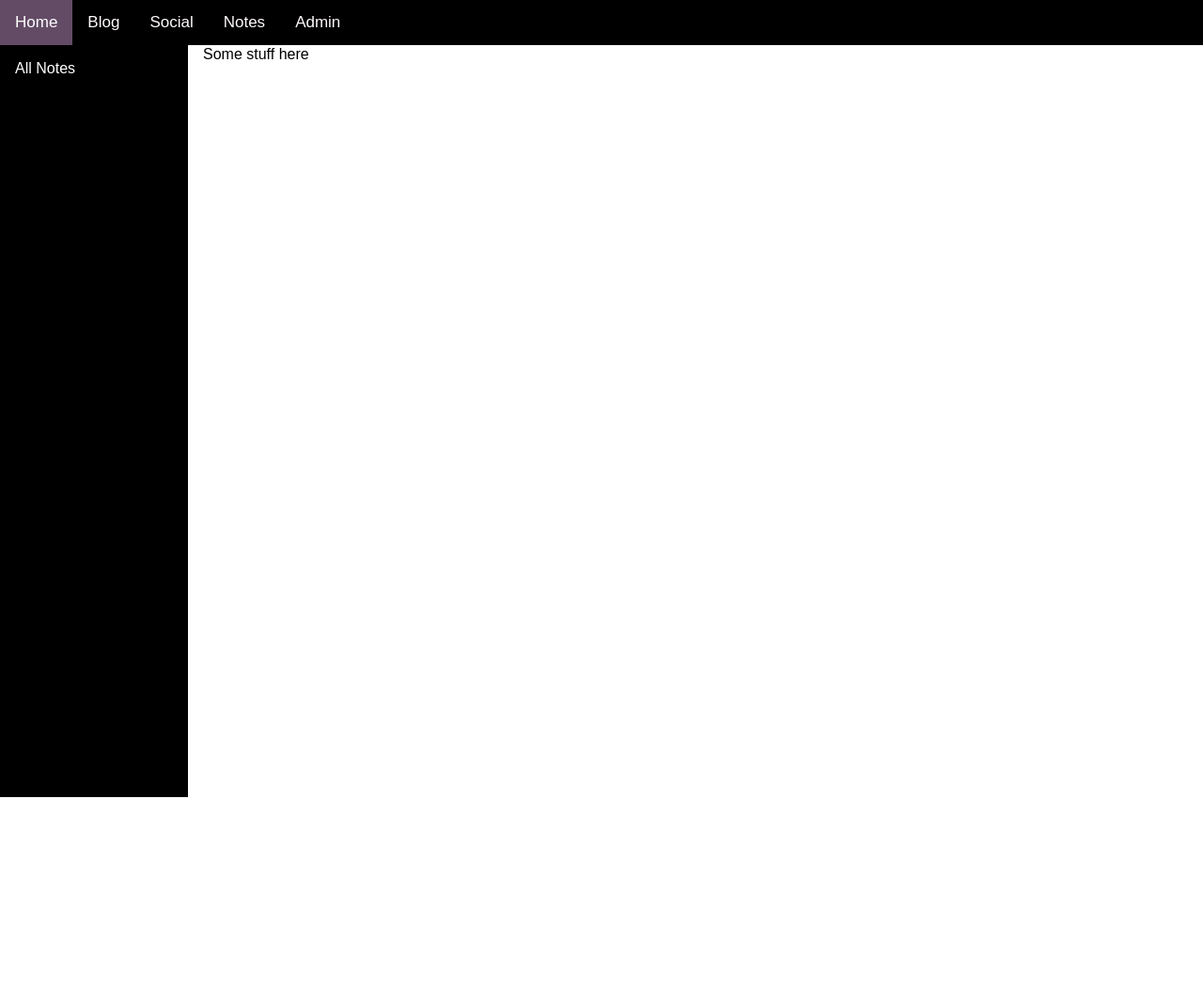
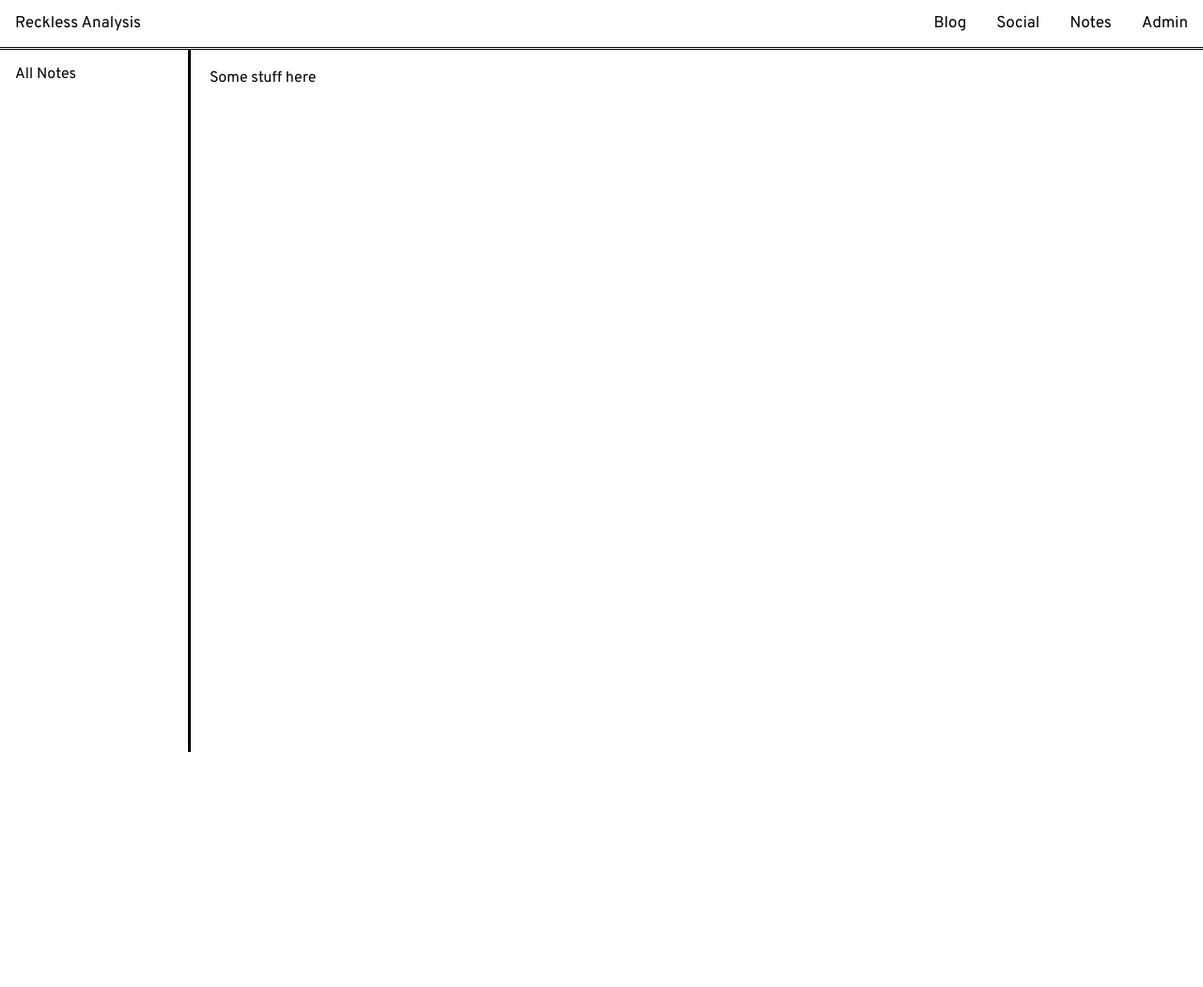
Before and after one commit to natewillis/reckless-project, a Django app: template reckless/notes/templates/notes/base.html in a window 1280 px wide. Shown: the whole page at 94% size. After the commit the page ends 800 px from the top, so only its background shows below. Run offline with Django 4.2, Linux system fonts and the light colour scheme; the template is opened without the code that fills it, so the values that code supplies are empty.

Commit message:
layout and css changes

```diff
--- a/reckless/common/static/common/base.css
+++ b/reckless/common/static/common/base.css
@@ -8,59 +8,58 @@ fefde9 - ivory
 
 
 /* base template css */
+html, body {
+    height: 100%;
+    margin: 0;
+}
 body {
-  margin: 0;
-  font-family: Arial, Helvetica, sans-serif;
+    font-family: Overpass, Arial, Helvetica, sans-serif;
+    background-color: #ffffff;
+    display: flex;
+    flex-direction: column;
 }
 
-.topnav {
-  overflow: hidden;
-  background-color: #000000;
+/* topnav stuff */
+.header {
+    display: flex;
+    justify-content: space-between;
+    align-items: center;
+    border-bottom: 3px double #000000;
 }
 
-.topnav a {
+.header a,.topnav a, .header a:visited, .topnav a:visited {
     float: left;
-  color: #fffafb;
     text-align: center;
     padding: 14px 16px;
     text-decoration: none;
     font-size: 17px;
+    color: #000000;
 }
 
 .topnav a:hover {
-  background-color: #fffafb;
+    background-color: #999;
     color: black;
 }
 
-.topnav a.active {
-  background-color: #634B66;
-  color: white;
+/* The main container below the topnav */
+.main {
+    flex: 1;
+    display:flex;
 }
 
 /* The side navigation menu */
 .sidebar {
-  margin: 0;
-  padding: 0;
     width: 200px;
-  background-color: #000000;
-  position: fixed;
-  height: 100%;
-  overflow: auto;
+    border-right: 3px solid #000000;
 }
 
 /* Sidebar links */
 .sidebar a {
   display: block;
-  color: white;
+  color: #000000;
   padding: 16px;
   text-decoration: none;
 }
-
-/* Active/current link */
-/*.sidebar a.active {
-  background-color: #04AA6D;
-  color: white;
-}*/
 
 /* Links on mouse-over */
 .sidebar a:hover:not(.active) {
@@ -68,22 +67,9 @@ body {
   color: white;
 }
 
-/* Page content. The value of the margin-left property should match the value of the sidebar's width property */
-div.content {
-  margin-left: 200px;
-  padding: 1px 16px;
-  height: 1000px;
+/* main content window */
+.content {
+    overflow: auto;
+    flex: 1;
+    margin: 20px;
 }
-
-/* On screens that are less than 400px, display the bar vertically, instead of horizontally */
-@media screen and (max-width: 700px) {
-  .sidebar a {
-    text-align: center;
-    float: none;
-  }
-}
-
-/* main content window */
-.main_content {
-    overflow: auto;
-}
--- a/reckless/common/templates/common/base.html
+++ b/reckless/common/templates/common/base.html
@@ -4,23 +4,29 @@
   <head>
     <meta name="viewport" content="width=device-width, initial-scale=1">
     <link rel="stylesheet" type="text/css" href="{% static 'common/base.css' %}">
+    <link rel="preconnect" href="https://fonts.googleapis.com">
+    <link rel="preconnect" href="https://fonts.gstatic.com" crossorigin>
+    <link href="https://fonts.googleapis.com/css2?family=Overpass:ital,wght@0,300;0,400;0,700;1,300;1,400;1,700&display=swap" rel="stylesheet">
     <style>
     {% block extra_style %}{% endblock %}
     </style>
   </head>
   <body>
 
-    <div class="topnav">
-      <a class="active" href="{% url 'home' %}">Home</a>
-      <a href="#news">Blog</a>
-      <a href="#social">Social</a>
-      <a href="{% url 'notes:list' %}">Notes</a>
-      <a href="{% url 'admin:index' %}">Admin</a>
-    </div>
+    <header class="header">
+      <a href="{% url 'home' %}" class="brand">Reckless Analysis</a>
+      <nav class="topnav">
+        <a href="#news">Blog</a>
+        <a href="#social">Social</a>
+        <a href="{% url 'notes:list' %}">Notes</a>
+        <a href="{% url 'admin:index' %}">Admin</a>
+      </nav>
 
-    <div class="base_content">
+    </header>
+
+    <section class="main">
       {% block base_content %}<h2>Top Navigation Example</h2><p>Some content..</p>{% endblock %}
-    </div>
+    </section>
 
   </body>
 </html>
--- a/reckless/notes/templates/notes/base.html
+++ b/reckless/notes/templates/notes/base.html
@@ -1,15 +1,12 @@
 {% extends 'common/base.html' %}
 {% block base_content %}
-<div class="sidebar">
-  <a class="active" href="{% url 'notes:list' %}">All Notes</a>
-  {% for tag in common_tags %}
-  <a href="#">{{ tag.name }}</a>
-  {% endfor %}
-</div>
-
-<!-- Page content -->
-<div class="content">
+<section class="sidebar">
+    <a class="active" href="{% url 'notes:list' %}">All Notes</a>
+    {% for tag in common_tags %}
+    <a href="#">{{ tag.name }}</a>
+    {% endfor %}
+</section>
+<article class="content">
     {% block content %}Some stuff here{% endblock %}
-
-</div>
+</article>
 {% endblock %}
```
Lines whose indentation alone changed are shown as unchanged.
